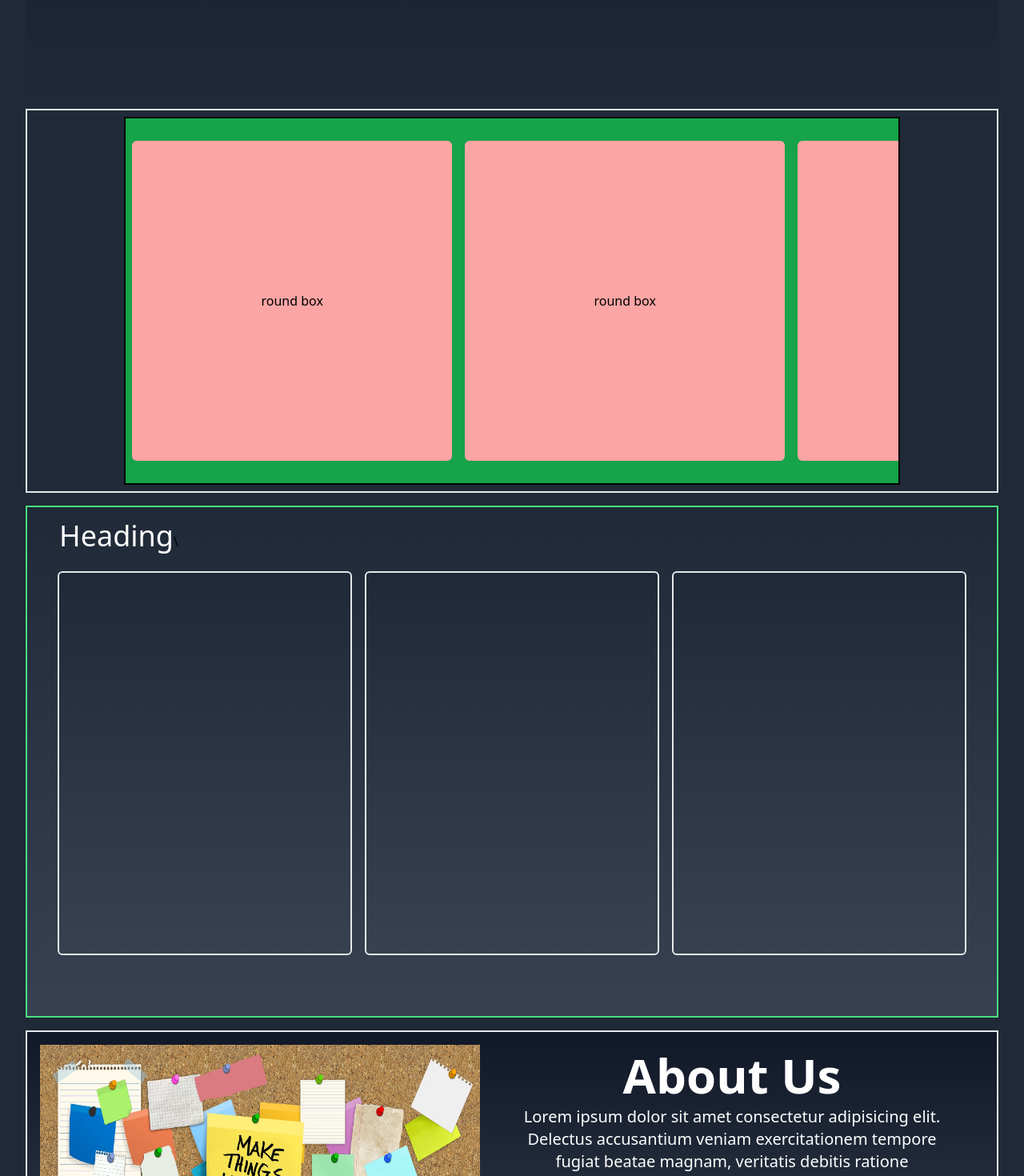
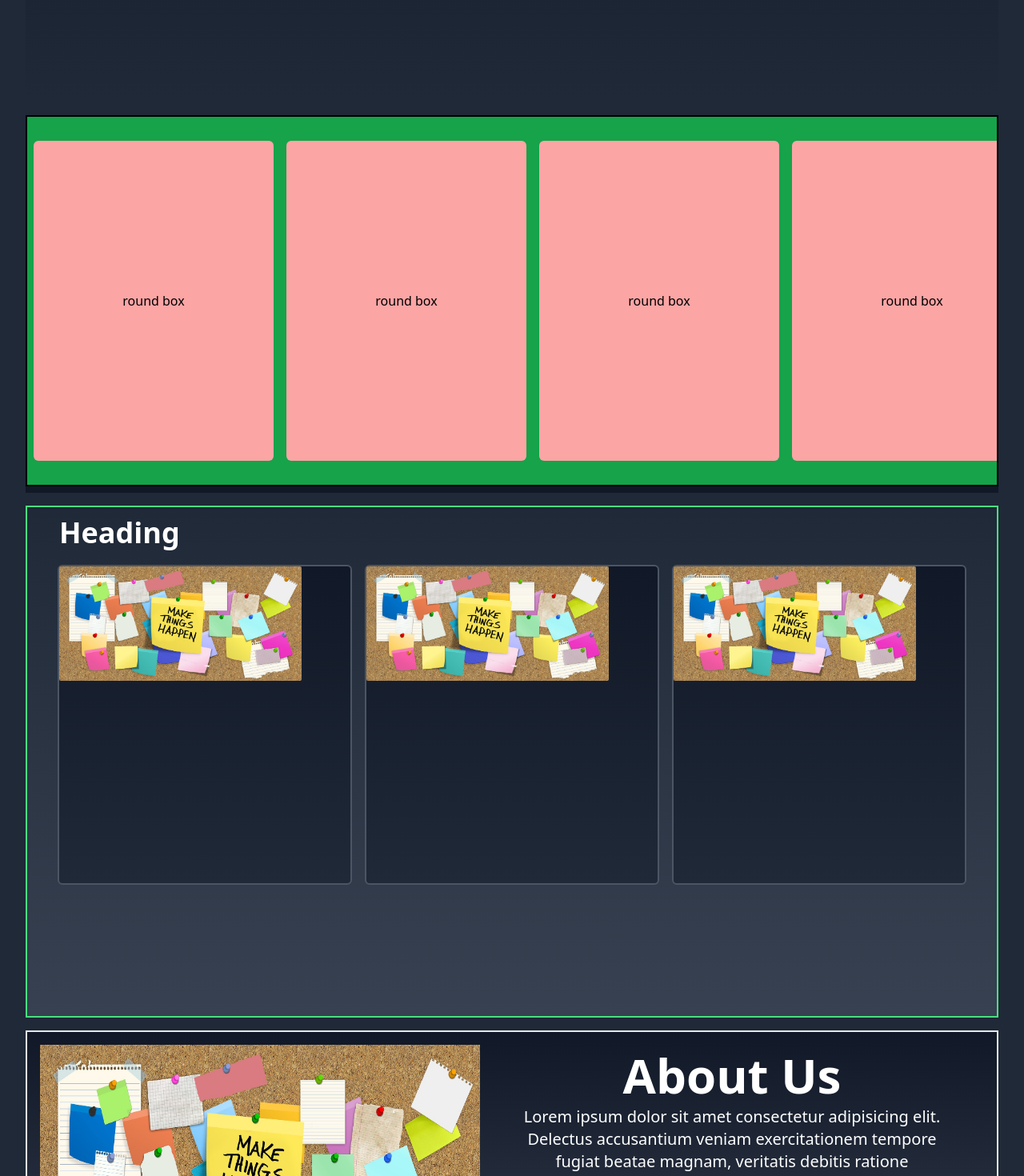
Before and after one commit to YogenderSha/UTSAV, a React (Create React App) app: page / in a window 1280 px wide. Shown: the part 500-1970 px from the top of the page at 80% size. Built offline with nearby package versions, Linux system fonts and the light colour scheme.

Commit message:
some changes in the files

```diff
--- a/src/Components/Hero.js
+++ b/src/Components/Hero.js
@@ -5,7 +5,7 @@ export default function Hero() {
   return (
     <>
     <section className="bg-gradient-to-b from-gray-900 to-gray-800 h-[70vh]  w-[95%] mx-auto box-border p-2">
-      <main className="flex  flex-col align-middle border-2 border-gray-500 my-2 w-[95%] mx-auto items-center">
+      <main className="flex  flex-col align-middle border-gray-500 my-2 w-[95%] mx-auto items-center">
           <div className='my-6 lg:my-10'><h2 className='text-2xl lg:text-4xl font-sans font-bold text-white text-center'>Let us help to organize your events</h2></div>
           <div className='w-fit sm:w-2/3 box-border px-6 sm:px-0'><p className='text-white text-lg md:text-xl text-center font-sans font-medium sm:mx-4 md:mx-20 my-3'> Lorem ipsum dolor sit amet consectetur adipisicing elit. Harum tempore nisi molestiae suscipit odit non dolorum ex at possimus esse. Lorem, ipsum. Lorem ipsum dolor sit amet consectetur adipisicing elit. Eligendi, recusandae. . Aspernatur, nihil.</p></div>
           <div className='flex flex-row space-x-2 shadow my-4  rounded-sm bg-white '>
--- a/src/Components/Scroll.js
+++ b/src/Components/Scroll.js
@@ -1,31 +1,47 @@
 import React from 'react';
-import './Scroll.css'
+import './Scroll.css';
+import logo from './hero.jpg';
 
 export default function Scroll() {
   return (
     <>
-    <section className=' flex h-[60vh] w-[95%] mx-auto my-2 border-2'>
+    <section className=' flex h-[60vh] w-[95%] mx-auto my-2 bg-gradient-to-t from-gray-900 to-gray-800'>
         {/* <div className='flex flex-col rotate-90 m-6 w-0'><span className='flex'>heading-1</span></div> */}
-        <main className='flex overflow-x-scroll justify-self-auto items-center my-2 box-border border-2 border-black  w-[80%] mx-auto bg-green-600'>
-            <div className="min-w-[400PX] h-[50vh] rounded-md text-center bg-red-300 align-middle line-height mx-2">round box</div>
-            <div className="min-w-[400PX] h-[50vh] rounded-md text-center bg-red-300 align-middle line-height mx-2">round box</div>
-            <div className="min-w-[400PX] h-[50vh] rounded-md text-center bg-red-300 align-middle line-height mx-2">round box</div>
-            <div className="min-w-[400PX] h-[50vh] rounded-md text-center bg-red-300 align-middle line-height mx-2">round box</div>
-            <div className="min-w-[400PX] h-[50vh] rounded-md text-center bg-red-300 align-middle line-height mx-2">round box</div>
-            <div className="min-w-[400PX] h-[50vh] rounded-md text-center bg-red-300 align-middle line-height mx-2">round box</div>
+        <main className='flex overflow-x-scroll justify-self-auto items-center my-2 box-border border-2 border-black  w-[100%] mx-auto bg-green-600'>
+            <div className="min-w-[300PX] h-[50vh] rounded-md text-center bg-red-300 align-middle line-height mx-2">round box</div>
+            <div className="min-w-[300PX] h-[50vh] rounded-md text-center bg-red-300 align-middle line-height mx-2">round box</div>
+            <div className="min-w-[300PX] h-[50vh] rounded-md text-center bg-red-300 align-middle line-height mx-2">round box</div>
+            <div className="min-w-[300PX] h-[50vh] rounded-md text-center bg-red-300 align-middle line-height mx-2">round box</div>
+            <div className="min-w-[300PX] h-[50vh] rounded-md text-center bg-red-300 align-middle line-height mx-2">round box</div>
+            <div className="min-w-[300PX] h-[50vh] rounded-md text-center bg-red-300 align-middle line-height mx-2">round box</div>
         </main>
 
     </section>
 
     <section className='flex flex-col w-[95%] mx-auto bg-gradient-to-t from-gray-700 my-4 border-2 border-green-400 box-border  to-gray-800  bg-red-900 md:h-[80vh]'>
           <div className=' inline mx-auto  md:block md:mx-10 my-3'>
-            <span className='text-white font-sans py-1 font-semibold text-4xl hover-underline-animation hover-underline-animation:after '>Heading</span>\
+            <span className='text-white font-sans py-1 font-semibold text-4xl'>Heading</span>
           </div>
 
           <main className='flex flex-col md:flex-row w-[95%] mx-auto h-full '>
-            <div className='flex flex-col md:mx-2  h-[40vh] md:h-[60vh] w-full my-2 py-2 border-2 rounded-md bg-gradient-to-b from-gray-800 to-gray-700'></div>
-            <div className='flex flex-col md:mx-2  h-[40vh] md:h-[60vh] w-full my-2 py-2 border-2 rounded-md bg-gradient-to-b from-gray-800 to-gray-700'></div>
-            <div className='flex flex-col md:mx-2  h-[40vh] md:h-[60vh] w-full my-2 py-2 border-2 rounded-md bg-gradient-to-b from-gray-800 to-gray-700'></div>
+            <div className='flex flex-col md:mx-2  h-[50vh] border-2 border-gray-600  w-full my-2 rounded-md bg-gradient-to-b from-gray-900 to-gray-800'>
+              <div>
+                <span><img className='rounded-sm w-fit sm:w-5/6' src={logo} alt="" /></span>
+
+              </div>
+            </div>
+            <div className='flex flex-col md:mx-2  h-[50vh] border-2 border-gray-600  w-full my-2 rounded-md bg-gradient-to-b from-gray-900 to-gray-800'>
+              <div>
+                <span><img className='rounded-sm w-fit sm:w-5/6' src={logo} alt="" /></span>
+
+              </div>
+            </div>
+            <div className='flex flex-col md:mx-2  h-[50vh] border-2 border-gray-600  w-full my-2 rounded-md bg-gradient-to-b from-gray-900 to-gray-800'>
+              <div>
+                <span><img className='rounded-sm w-fit sm:w-5/6' src={logo} alt="" /></span>
+
+              </div>
+            </div>
           </main>
 
         </section>
```
